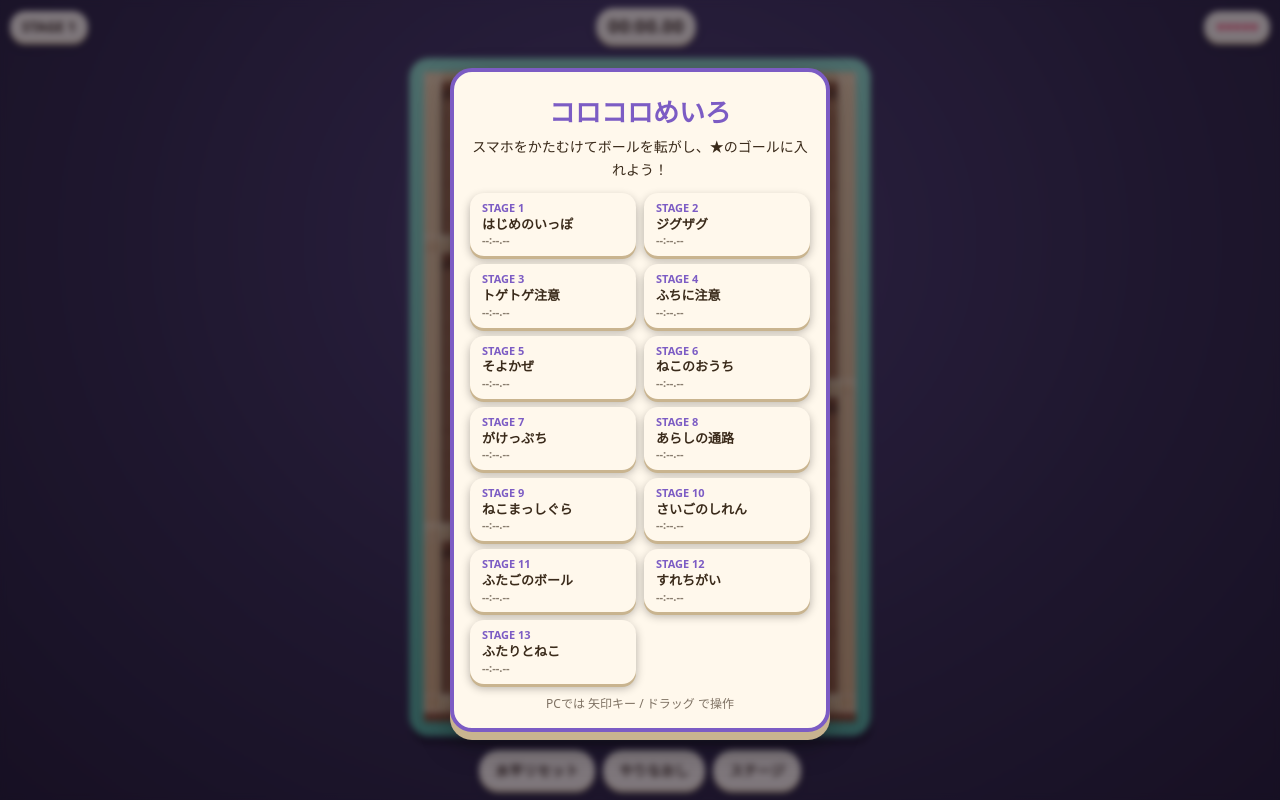
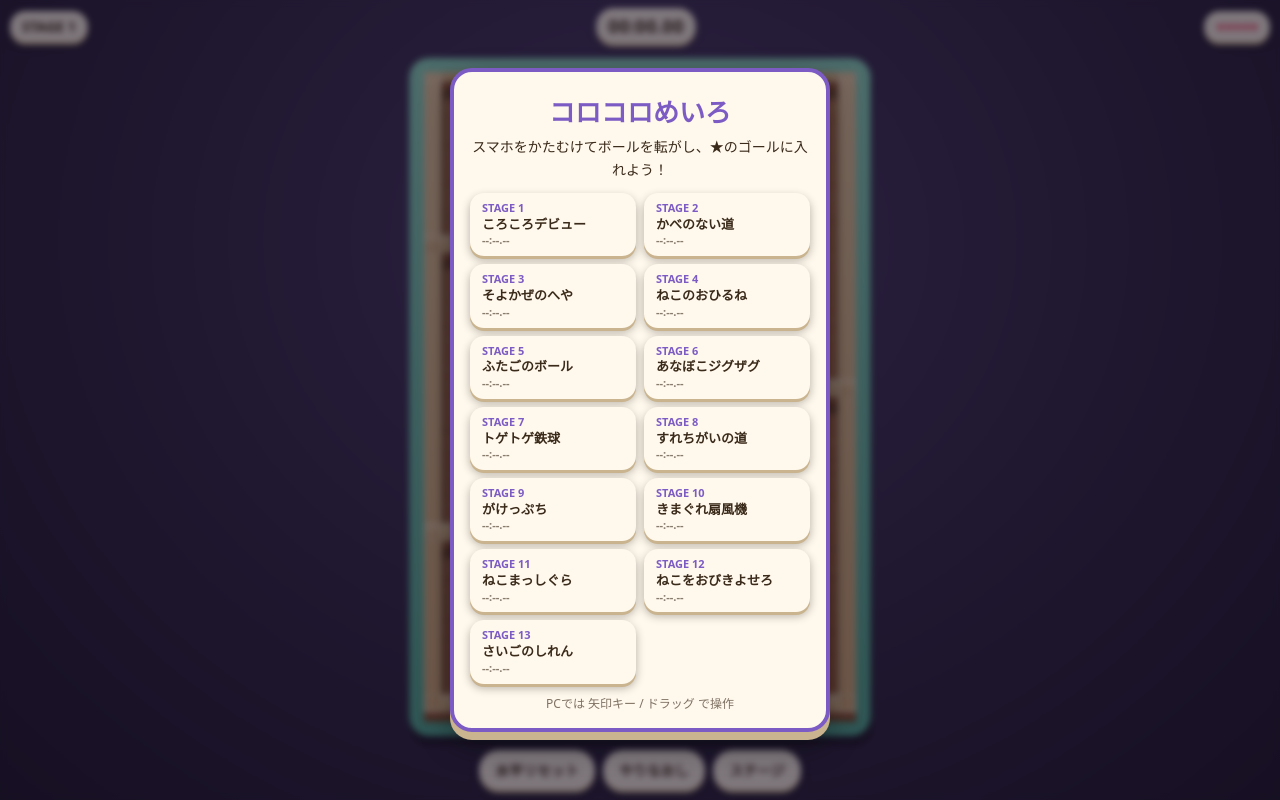
Before and after one commit to wabisabimori/rollball, a plain HTML site: page index.html in a window 1280 px wide. Drawn offline with Linux system fonts and the light colour scheme.

Commit message:
Reorder stages by difficulty, rename, per-stage lives
Stages now have stable ids and an ORDER list; best times are keyed by id.

Co-Authored-By: Claude Opus 5.5 <noreply@anthropic.com>

```diff
--- a/index.html
+++ b/index.html
@@ -110,16 +110,16 @@ const SIDE = {
   t: [0, 0, 12, 0.5], b: [0, 17.5, 12, 0.5], l: [0, 0, 0.5, 18], r: [11.5, 0, 0.5, 18],
 };
 
-const LEVELS = [
+const LEVEL_DEFS = [
   {
-    name: 'はじめのいっぽ',
+    id: 'basic', name: 'ころころデビュー', lives: 5,
     tip: 'スマホをかたむけて★まで運ぼう',
     start: [1.5, 16.5], goal: [1.6, 1.6],
     walls: [H(13, 0, 8), H(9, 4, 12), H(5, 0, 8)],
     holes: [[5, 15.3, .7], [6, 10.8, .7], [10, 11, .65], [6.5, 7.2, .7], [4.5, 2.9, .7]],
   },
   {
-    name: 'ジグザグ',
+    id: 'zigzag', name: 'あなぼこジグザグ', lives: 8,
     tip: '穴のあいだを細かくすり抜けよう',
     start: [1.5, 16.5], goal: [10.4, 16.4],
     walls: [V(3, 3, 18), V(6, 0, 15), V(9, 3, 18)],
@@ -127,7 +127,7 @@ const LEVELS = [
             [7, 12, .7], [8, 7, .7], [9.9, 6, .7], [11, 11, .7]],
   },
   {
-    name: 'トゲトゲ注意',
+    id: 'spikes', name: 'トゲトゲ鉄球', lives: 5,
     tip: '動くトゲ鉄球にさわるとミス！',
     start: [6, 16.6], goal: [6, 2.7],
     walls: [H(12, 0, 5), H(12, 7, 12), H(6, 2, 10)],
@@ -139,7 +139,7 @@ const LEVELS = [
     ],
   },
   {
-    name: 'ふちに注意',
+    id: 'edge', name: 'かべのない道', lives: 5,
     tip: '左右のふちに壁がないよ！<br>はみ出すと外に落ちてミス',
     open: 'lr',
     start: [6, 16.5], goal: [9.5, 2.2],
@@ -147,7 +147,7 @@ const LEVELS = [
     holes: [[9, 15.3, .7], [6, 11, .7], [5, 7, .7], [8.5, 6.4, .6], [6, 3, .65]],
   },
   {
-    name: 'そよかぜ',
+    id: 'fan', name: 'そよかぜのへや', lives: 5,
     tip: '扇風機の風でボールが流されるよ！<br>穴に押し込まれないように',
     start: [1.5, 16.5], goal: [10.5, 1.5],
     walls: [H(12.5, 0, 9), H(6.5, 3, 12)],
@@ -159,7 +159,7 @@ const LEVELS = [
     ],
   },
   {
-    name: 'ねこのおうち',
+    id: 'cat', name: 'ねこのおひるね', lives: 5,
     tip: 'ねこが寝ているよ。近づくと起きて追いかけてくる！<br>つかまるとペシャンコ。<br>ねこは疲れるとその場で寝ちゃう。うまく誘導しよう',
     start: [1.5, 16.5], goal: [10.5, 1.5],
     walls: [V(4, 4, 14), V(8, 4, 14)],
@@ -167,7 +167,7 @@ const LEVELS = [
     cats: [{ x: 6, y: 9, wake: 4.2, speed: 3.0, chase: 4.5, rest: 2.5 }],
   },
   {
-    name: 'がけっぷち',
+    id: 'cliff', name: 'がけっぷち', lives: 6,
     tip: '道はふちギリギリだけ。<br>落ちないように慎重に！',
     open: 'lr',
     start: [6, 16.5], goal: [6, 1.8],
@@ -177,7 +177,7 @@ const LEVELS = [
     enemies: [{ t: 'patrol', a: [2, 7], b: [10, 7], s: 2.5 }],
   },
   {
-    name: 'あらしの通路',
+    id: 'storm', name: 'きまぐれ扇風機', lives: 6,
     tip: '扇風機はときどき止まるよ。<br>ランプが<b style="color:#2a9d4b">緑</b>のときは風が出てる！',
     open: 'lr',
     start: [6, 16.5], goal: [6, 1.6],
@@ -190,7 +190,7 @@ const LEVELS = [
     ],
   },
   {
-    name: 'ねこまっしぐら',
+    id: 'cats2', name: 'ねこまっしぐら', lives: 5,
     tip: 'ねこが2ひき！トゲ鉄球もいるよ',
     start: [2, 1.8], goal: [10.4, 16.4],
     walls: [V(4, 0, 13), V(8, 5, 18)],
@@ -202,7 +202,7 @@ const LEVELS = [
     ],
   },
   {
-    name: 'さいごのしれん',
+    id: 'final', name: 'さいごのしれん', lives: 7,
     tip: 'ぜんぶ入り！ねこ・扇風機・トゲ・がけ。<br>がんばれ！',
     open: 'lr',
     start: [6, 16.6], goal: [6, 2.4],
@@ -220,21 +220,21 @@ const LEVELS = [
   },
   // ---- ここから 2つのボール（balls: 各ボールのスタートと専用ゴール） ----
   {
-    name: 'ふたごのボール',
+    id: 'twin', name: 'ふたごのボール', lives: 5,
     tip: 'ボールが2つ！<span style="color:#e8456a">ピンク</span>と<span style="color:#2f8fe0">ブルー</span>を<br>同じ色のゴールに入れよう。<br>ゴールしたボールはそこで待っててくれるよ',
     balls: [{ start: [1.5, 16.5], goal: [4.5, 1.5] }, { start: [10.5, 1.5], goal: [7.5, 16.5] }],
     walls: [V(6, 0, 18), H(12, 0, 4), H(6, 2, 6), H(6, 8, 12), H(12, 6, 10)],
     holes: [[3, 9, .55], [9, 9, .55], [2.2, 14.6, .5], [9.8, 3.4, .5]],
   },
   {
-    name: 'すれちがい',
+    id: 'cross', name: 'すれちがいの道', lives: 5,
     tip: '2つのボールが入れかわるよ。<br>ボール同士はぶつかるので気をつけて',
     balls: [{ start: [2, 16.5], goal: [10, 1.5] }, { start: [10, 16.5], goal: [2, 1.5] }],
     walls: [H(13, 3.5, 8.5), V(6, 5, 13), H(5, 0, 4.5), H(5, 7.5, 12)],
     holes: [[6, 15.3, .6], [3, 9, .55], [9, 9, .55], [6, 2.8, .6], [1.4, 11.5, .45], [10.6, 6.6, .45]],
   },
   {
-    name: 'ふたりとねこ',
+    id: 'lure', name: 'ねこをおびきよせろ', lives: 4,
     tip: 'がけ・ねこ・ボール2つ。<br>ねこは近いほうのボールを追いかけて、<br>疲れたらその場で寝ちゃうよ。<br>片方をおとりにしてみよう！',
     open: 'lr',
     balls: [{ start: [2, 16.5], goal: [9.5, 8.5] }, { start: [10, 16.5], goal: [2.5, 8.5] }],
@@ -243,6 +243,9 @@ const LEVELS = [
     cats: [{ x: 6, y: 2.4, wake: 3.4, speed: 2.9, chase: 4, rest: 2.5 }],
   },
 ];
+// ステージの並び（難易度順）。並べ替えはここを入れ替えるだけ
+const ORDER = ['basic', 'edge', 'fan', 'cat', 'twin', 'zigzag', 'spikes', 'cross', 'cliff', 'storm', 'cats2', 'lure', 'final'];
+const LEVELS = ORDER.map(id => LEVEL_DEFS.find(l => l.id === id));
 // ボールの色（1つだけのステージは銀＋金の★）
 const PAL_SOLO = { hi: '#ffffff', mid: '#dfe6ef', lo: '#7d8899', edge: '#4a5361', star: '#ffd84a', starLine: '#c98a10', rim: 'rgba(255,215,90,.8)' };
 const PALS = [
@@ -487,7 +490,7 @@ function gameOver() {
   );
 }
 const liveBalls = () => balls.filter(b => !b.done && !b.fall);
-const bestKey = i => 'rollball_best_' + i;
+const bestKey = i => 'rollball_best_' + LEVELS[i].id;
 const getBest = i => { const v = parseFloat(localStorage.getItem(bestKey(i))); return isFinite(v) ? v : null; };
 function fmt(t) {
   const m = Math.floor(t / 60), s = Math.floor(t % 60), c = Math.floor((t * 100) % 100);
```
